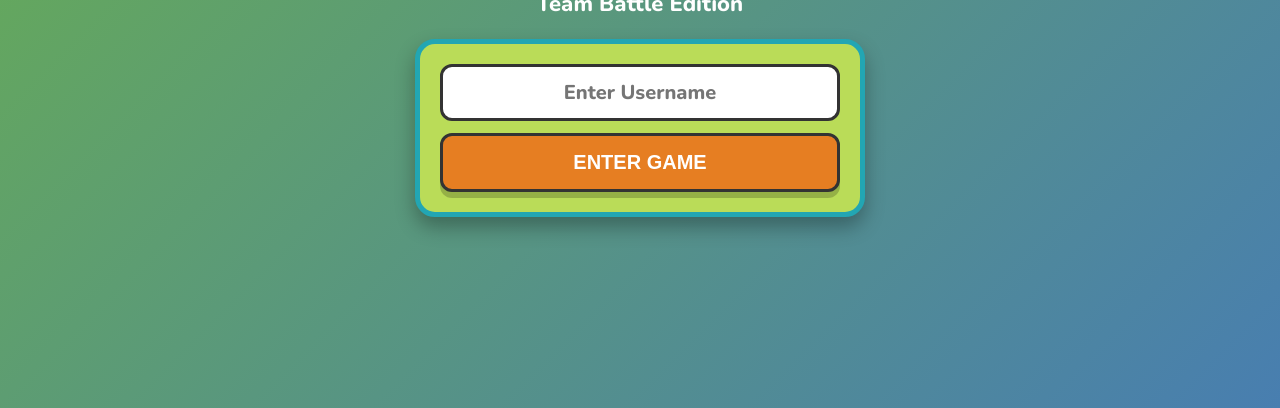
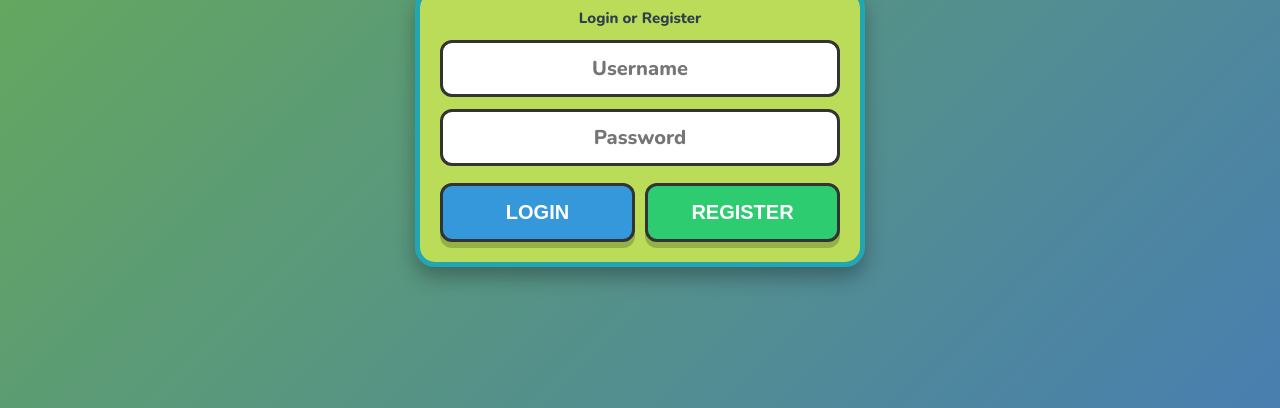
Before and after one commit to Shahil-Puttur/Hind-Seek, a plain HTML site: page index.html in a window 1280 px wide. Shown: the part 392-800 px from the top of the page. Drawn offline with nearby package versions, Linux system fonts and the light colour scheme; no server answers.

Commit message:
Update index.html

```diff
--- a/index.html
+++ b/index.html
@@ -14,7 +14,7 @@
 </head>
 <body>
 
-    <!-- PORTRAIT WARNING LAYER -->
+    <!-- PORTRAIT WARNING LAYER (Now only triggers during gameplay/countdown) -->
     <div id="orientation-warning">
         <h1>📱</h1>
         <h2>ROTATE YOUR PHONE</h2>
@@ -37,9 +37,15 @@
             <p class="subtitle">Team Battle Edition</p>
 
             <div class="setup-box">
-                <input type="text" id="input-username" placeholder="Enter Username" maxlength="12">
-                <button class="main-btn btn-orange" id="btn-login">ENTER GAME</button>
-                <p id="auth-error" class="error-text hidden">Error message</p>
+                <p style="font-size: 15px; margin-top: -5px; color: #2c3e50; font-weight: bold;">Login or Register</p>
+                <input type="text" id="input-username" placeholder="Username" maxlength="12">
+                <input type="password" id="input-password" placeholder="Password" maxlength="20">
+                <div style="display: flex; gap: 10px; margin-top: 5px;">
+                    <button class="main-btn btn-blue" id="btn-login" style="flex: 1;">Login</button>
+                    <button class="main-btn btn-green" id="btn-register" style="flex: 1;">Register</button>
+                </div>
+                <p id="auth-error" class="error-text hidden mt-5">Error message</p>
+                <p id="auth-status" class="text-blue font-bold hidden mt-5">Checking account...</p>
             </div>
         </div>
 
@@ -118,11 +124,9 @@
                 <div class="teams-container mt-10">
                     <div class="team-list" id="list-team-a">
                         <h3 class="text-orange" id="lobby-name-team-a">Team A</h3>
-                        <!-- Player rows populated by JS -->
                     </div>
                     <div class="team-list" id="list-team-b">
                         <h3 class="text-blue" id="lobby-name-team-b">Team B</h3>
-                        <!-- Player rows populated by JS -->
                     </div>
                 </div>
 
@@ -137,7 +141,7 @@
         <div id="screen-transition" class="screen bg-dark hidden">
             <h1 id="transition-title" class="text-gold title-large">ROUND 1</h1>
             <h2 id="transition-subtitle" class="text-white mt-10">Team A (Fox) vs Team B (Panda)</h2>
-            <div id="transition-countdown" class="text-gold title-huge mt-10">5</div>
+            <div id="transition-countdown" class="text-gold title-huge mt-10">15</div>
             <p id="transition-tip" class="text-white italic mt-10">Get ready!</p>
         </div>
 
@@ -192,7 +196,7 @@
 
     </div>
 
-    <!-- Scripts (Order is important) -->
+    <!-- Scripts -->
     <script src="js/config.js"></script>
     <script src="js/utils.js"></script>
     <script src="js/economy.js"></script>
@@ -205,4 +209,4 @@
     <script src="js/game.js"></script>
     <script src="js/main.js"></script>
 </body>
-</html>
+                    </html>
```
